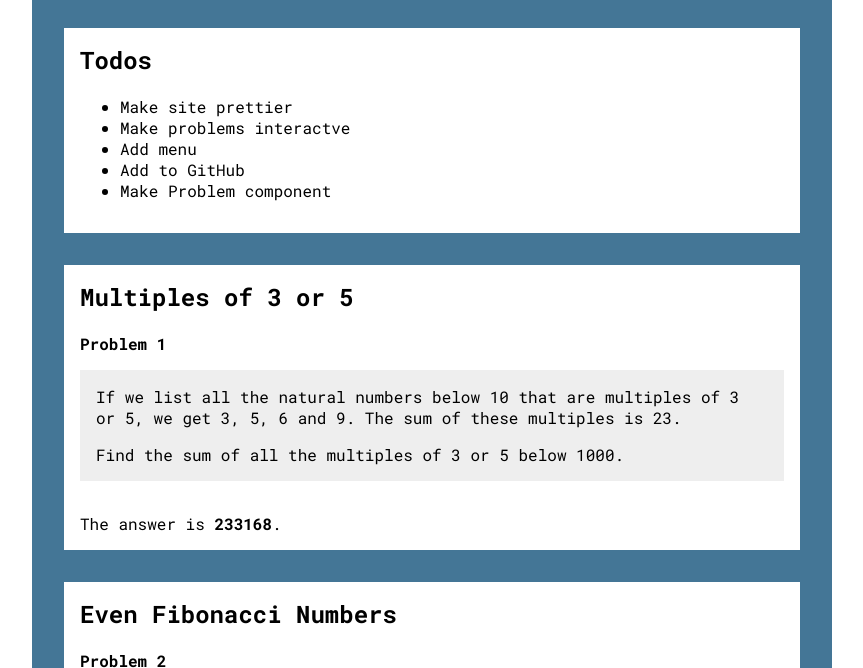
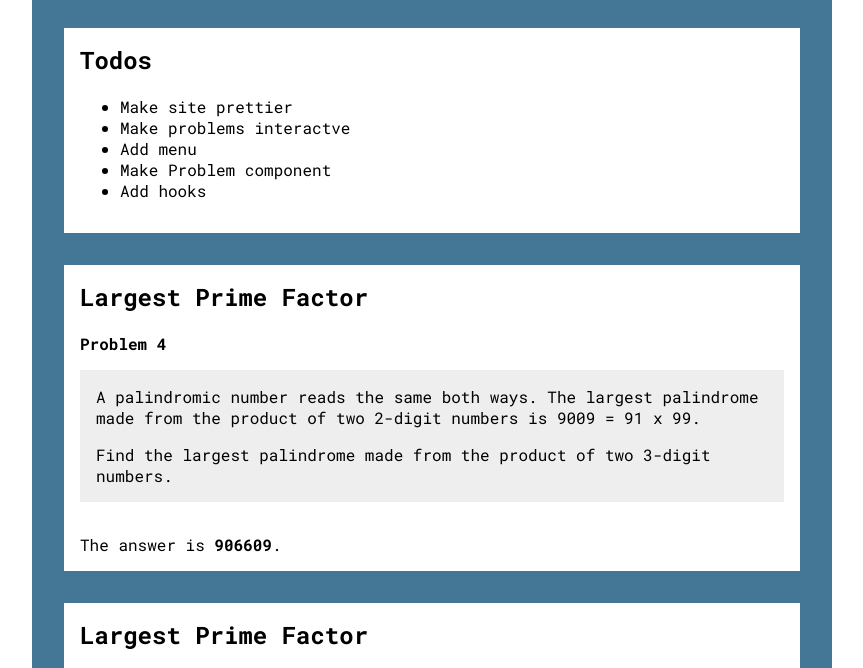
Before and after one commit to jpob5/project-euler-problems, a Gatsby site: page / in a window 1280 px wide. Shown: the part 284-952 px from the top of the page, without its empty margins (208-1071 px from the left). Built offline with nearby package versions, Linux system fonts and the light colour scheme; Gatsby itself is replaced by a stand-in of ours; a web font is replaced by a local one.

Commit message:
Problem 3 and 4

```diff
--- /dev/null
+++ b/src/components/problems/003-largest-prime-factor/003.js
@@ -0,0 +1,55 @@
+import * as React from "react";
+
+const LargestPrimeFactor = () => {
+
+  const isPrime = (num) => {
+    for (let i = 2, s = Math.sqrt(num); i <= s; i++)
+      if (num % i === 0) {
+        return false;
+      }
+    return num > 1;
+  }
+
+  const getFactors = () => {
+
+    const factors = [];
+
+    for (let i = 1; i < maxNumber; i += 2) {
+      if (largeNumber % i === 0) {
+        if (isPrime(i)) {
+          factors.push(i)
+        }
+
+        if (isPrime(largeNumber / i)) {
+          factors.push(largeNumber / i)
+        }
+
+        maxNumber = largeNumber / i;
+      }
+    }
+    return factors;
+  }
+
+  let answer = 0;
+
+  const largeNumber = 600851475143;
+  let maxNumber = Math.floor(largeNumber / 2);
+
+  let factors = getFactors().sort(function (a, b) {  return a - b;  });
+
+  answer = factors[factors.length - 1];
+
+  return (
+    <div>
+      <h2>Largest Prime Factor</h2>
+      <p><strong>Problem 3</strong></p>
+      <div className="challenge">
+        <p>The prime factors of 13195 are 5, 7, 13 and 29.</p>
+        <p>What is the largest prime factor of the number 600851475143?</p>
+      </div>
+      <p>The answer is <strong>{answer}</strong>.</p>
+    </div>
+  )
+}
+
+export default LargestPrimeFactor
--- /dev/null
+++ b/src/components/problems/004-largest-palindrome-product/004.js
@@ -0,0 +1,42 @@
+import * as React from "react";
+
+const LargestPalindromeProduct = () => {
+
+  const largestFactor = 999;
+
+  const isPalindrome = (num) => {
+    let reversedNum = String(num).split("").reverse().join("");
+    return String(num) === reversedNum;
+  }
+
+  const calculateAnswer = () => {
+    let largestPalindrome = 0;
+
+    for (let i = 1; i <= largestFactor; i++) {
+      for (let j = i; j <= largestFactor; j++) {
+        const product = i * j;
+        if (isPalindrome(product) && product > largestPalindrome) {
+          largestPalindrome = product;
+        }
+      }
+    }
+
+    return largestPalindrome;
+  }
+
+  let answer = calculateAnswer();
+
+  return (
+    <div>
+      <h2>Largest Prime Factor</h2>
+      <p><strong>Problem 4</strong></p>
+      <div className="challenge">
+        <p>A palindromic number reads the same both ways. The largest palindrome made from the product of two 2-digit numbers is 9009 = 91 x 99.</p>
+        <p>Find the largest palindrome made from the product of two 3-digit numbers.</p>
+      </div>
+      <p>The answer is <strong>{answer}</strong>.</p>
+    </div>
+  )
+}
+
+export default LargestPalindromeProduct
--- a/src/pages/index.js
+++ b/src/pages/index.js
@@ -1,6 +1,8 @@
 import * as React from "react";
 import MultiplesOf3Or5 from "../components/problems/001-multiples-of-3-or-5/001";
 import EvenFibonacciNumbers from "../components/problems/002-even-fibonacci-numbers/002";
+import LargestPrimeFactor from "../components/problems/003-largest-prime-factor/003";
+import LargestPalindromeProduct from "../components/problems/004-largest-palindrome-product/004";
 import './home.scss';
 
 const IndexPage = () => {
@@ -15,15 +17,21 @@ const IndexPage = () => {
           <li>Make site prettier</li>
           <li>Make problems interactve</li>
           <li>Add menu</li>
-          <li>Add to GitHub</li>
           <li>Make Problem component</li>
+          <li>Add hooks</li>
         </ul>
       </div>
       <div className="problem">
-        <MultiplesOf3Or5 />
+        <LargestPalindromeProduct />
+      </div>
+      <div className="problem">
+        <LargestPrimeFactor />
       </div>
       <div className="problem">
         <EvenFibonacciNumbers />
+      </div>
+      <div className="problem">
+        <MultiplesOf3Or5 />
       </div>
     </main>
   )
```
Also changed, not shown: src/components/problems/003-largest-prime-factor/003.scss (added), src/components/problems/004-largest-palindrome-product/004.scss (added).
